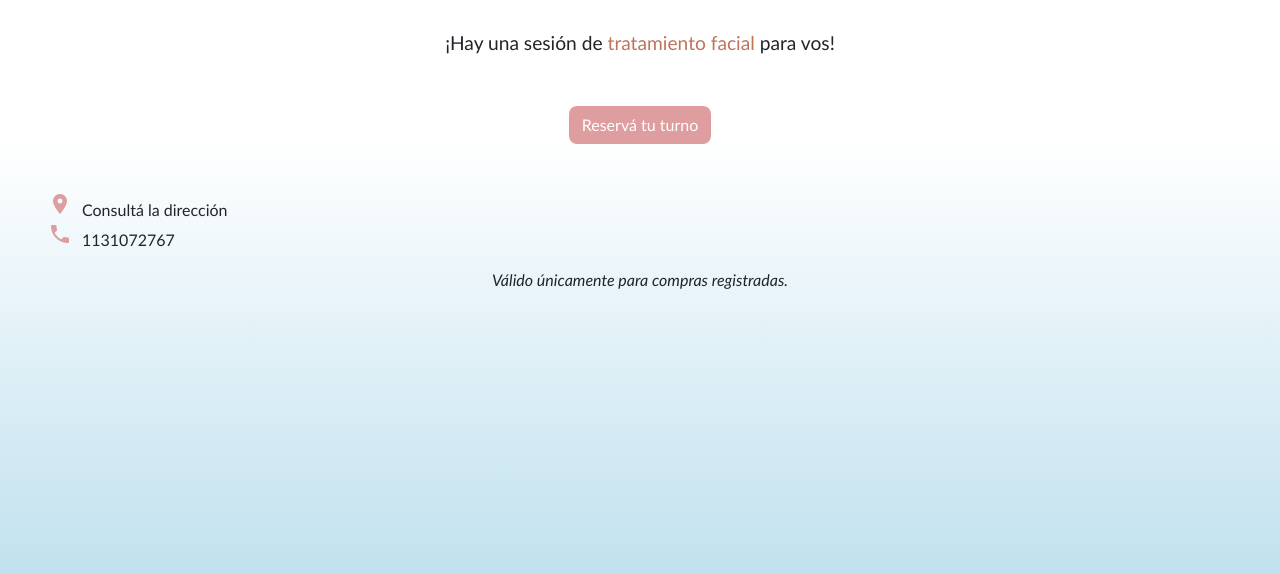
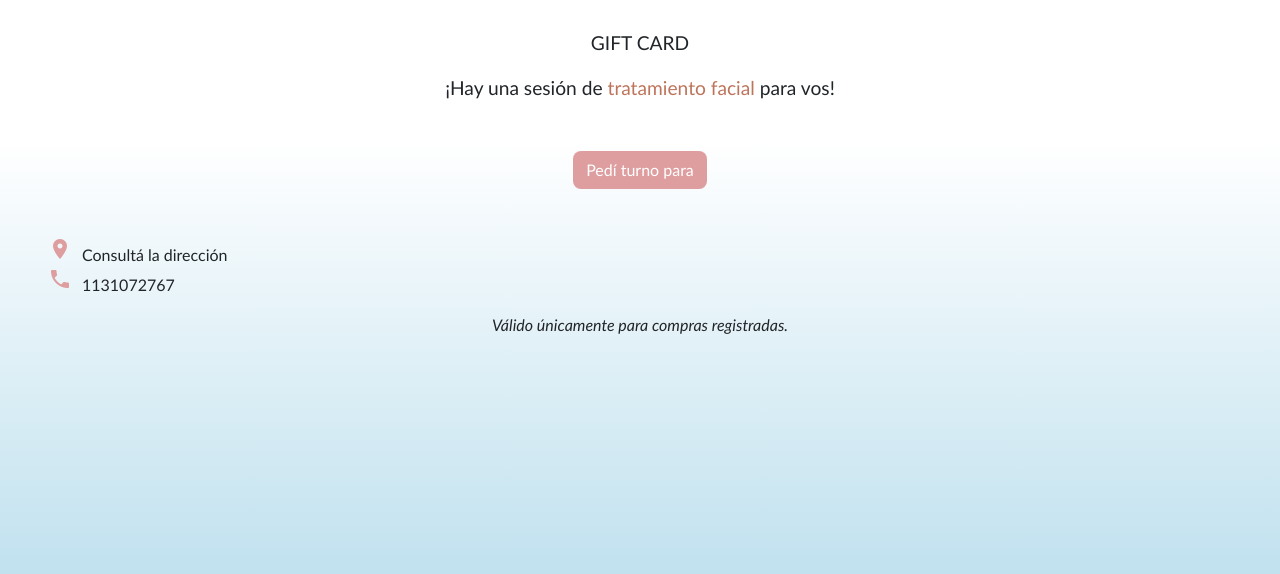
Before and after one commit to MMatildeR/brinell1, a plain HTML site: page index.html in a window 1280 px wide. Shown: the part 180-754 px from the top of the page. Drawn offline with nearby package versions, Linux system fonts and the light colour scheme; a web font is replaced by a local one.

Commit message:
Update index.html

```diff
--- a/index.html
+++ b/index.html
@@ -25,10 +25,10 @@
    </div>
 
    <div class="aboutMe d-flex align-items-center">
-
+      <p class="align-items-center"> GIFT CARD </p>
       <p> ¡Hay una sesión de <span style="color:#bd745b">tratamiento facial</span> para vos!</p>
 
-      <a href="https://api.whatsapp.com/send?phone=5491131072767" class="btn d-flex align-items-center justify-content-center" target="_blank">Reservá tu turno</a>
+      <a href="https://api.whatsapp.com/send?phone=5491131072767" class="btn d-flex align-items-center justify-content-center" target="_blank">Pedí turno para </a>
 
    </div>
 
```
